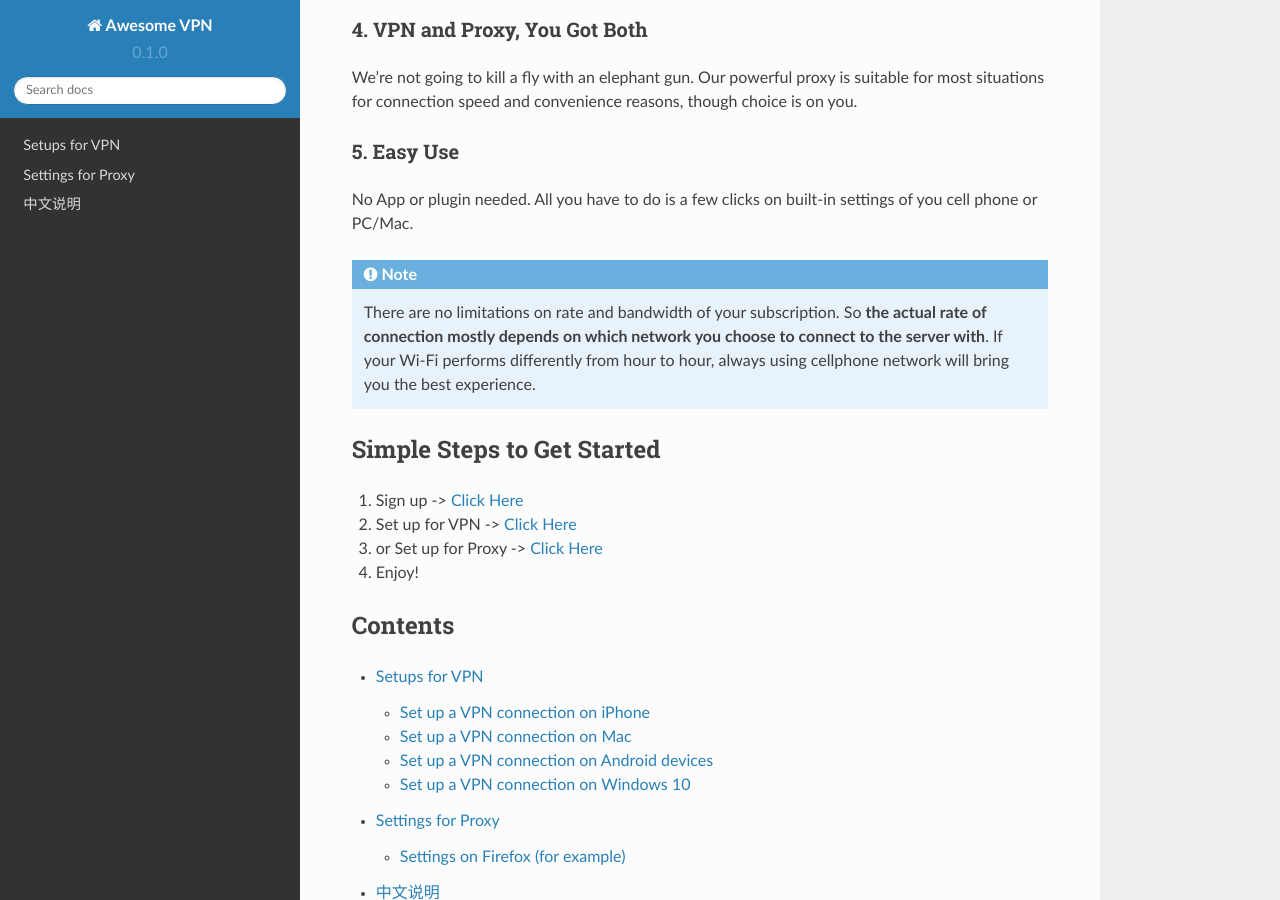
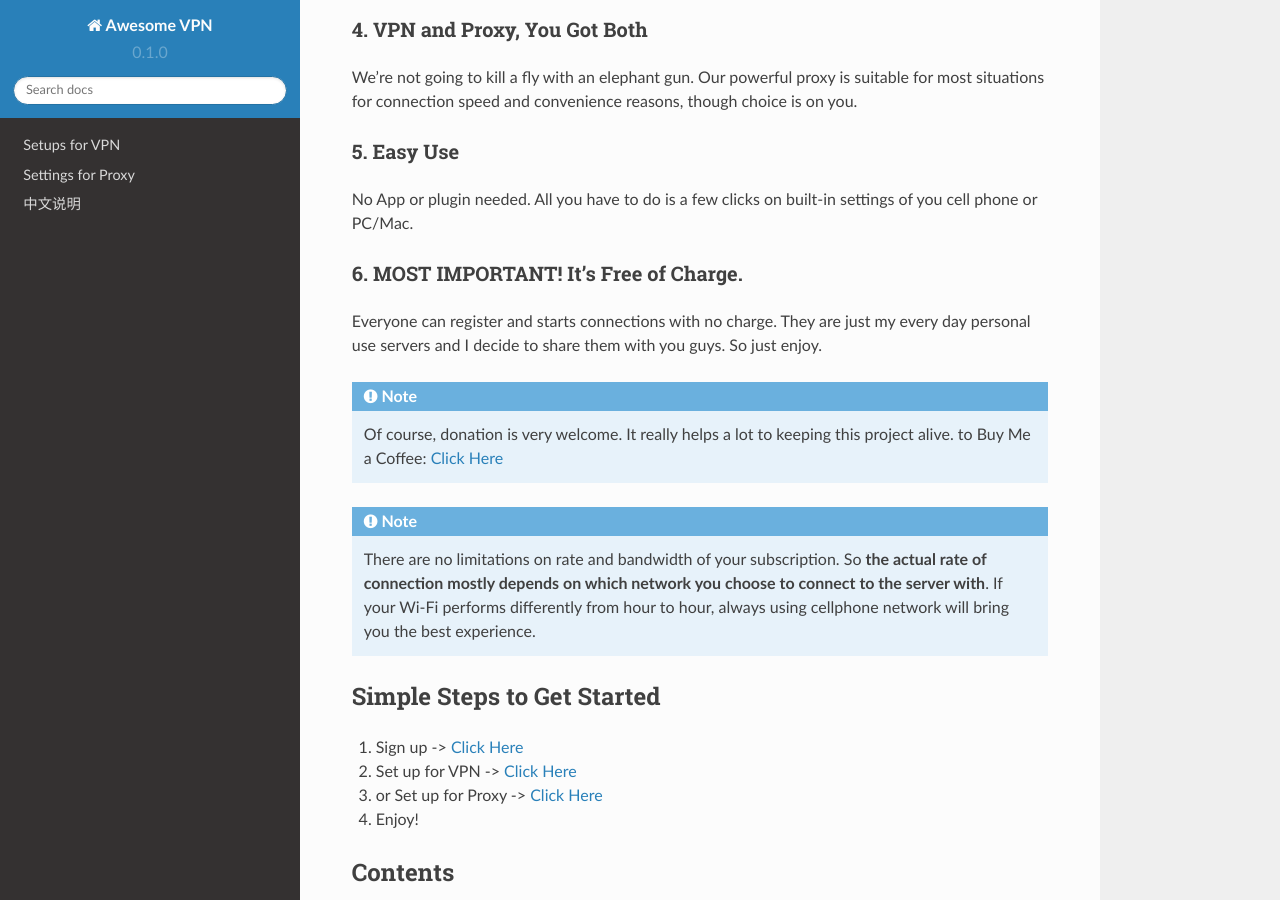
Before and after one commit to orezm/avc, a Sphinx documentation site: the page built from docs/source/index.rst, in a window 1280 px wide and 900 px high, scrolled down 1192 px. Built offline with Sphinx 7.4.7 and the Read the Docs theme 2.0.0, drawn with Linux system fonts in a browser that asks for light colours.

Commit message:
Update index.rst

```diff
--- a/docs/source/index.rst
+++ b/docs/source/index.rst
@@ -32,20 +32,29 @@ Exclusive Features
 We did not compromise on security and speed. Awesome VPN establishes connections with the same protocols as the other providers do. And all servers of Awesome VPN locate in southeast Asia, where is most close to mainland China. So we can keep your data and rate at the top tier.
 
 2. Stability Matters
-^^^^^^^^^^^^^^^^^
+^^^^^^^^^^^^^^^^^^^^
 Awesome VPN will change inbound addresses automatically everyday. And connective test is running hourly. These will make your connection never get blocked.
 
 3. It's a Car, Not a Bus
-^^^^^^^^^^^^^^^^^^^^^
+^^^^^^^^^^^^^^^^^^^^^^^^
 There will be no more than 10 users connecting to the same server at the same moment. You don't need to wait to get on even in the rush hour, and you will never be kicked out.
 
 4. VPN and Proxy, You Got Both
-^^^^^^^^^^^^^^^^^^^^^^^^^^^
+^^^^^^^^^^^^^^^^^^^^^^^^^^^^^^
 We’re not going to kill a fly with an elephant gun. Our powerful proxy is suitable for most situations for connection speed and convenience reasons, though choice is on you.
 
 5. Easy Use
-^^^^^^^^
+^^^^^^^^^^^
 No App or plugin needed. All you have to do is a few clicks on built-in settings of you cell phone or PC/Mac.
+
+6. MOST IMPORTANT! It's Free of Charge.
+^^^^^^^^^^^^^^^^^^^^^^^^^^^^^^^^^^^^^^^
+Everyone can register and starts connections with no charge. They are just my every day personal use servers and I decide to share them with you guys. So just enjoy.
+
+
+.. note::
+    Of course, donation is very welcome. It really helps a lot to keeping this project alive.
+    to Buy Me a Coffee: `Click Here <https://www.buymeacoffee.com/orezm>`_
 
 .. note::
 
```
